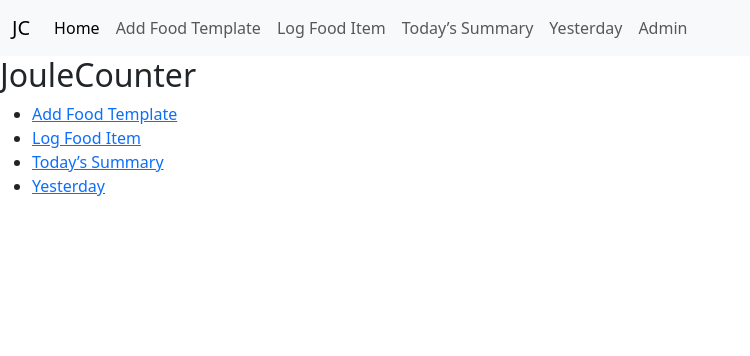
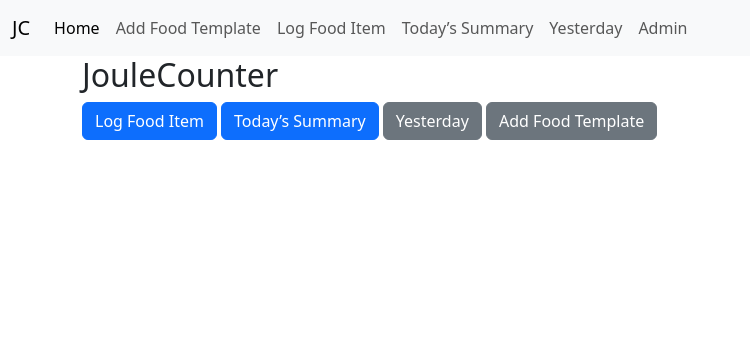
Before and after one commit to ww24e018/joulecounter, a Django app: page / in a window 1280 px wide. Shown: the top 356 px of the page, without its empty margins (0-750 px from the left). Run offline with Django 5.2, Linux system fonts and the light colour scheme; the visitor is signed in with stand-in values (Sample User, id 1).

Commit message:
links and layout

```diff
--- a/counter/templates/counter/overview.html
+++ b/counter/templates/counter/overview.html
@@ -2,10 +2,11 @@
 {% extends "base.html" %}
 {% block content %}
 <h2>JouleCounter</h2>
-<ul>
-  <li><a href="{% url 'add_template' %}">Add Food Template</a></li>
-  <li><a href="{% url 'log_item' %}">Log Food Item</a></li>
-  <li><a href="{% url 'daily_summary' 0 %}">Today’s Summary</a></li>
-  <li><a href="{% url 'daily_summary' 1 %}">Yesterday</a></li>
-</ul>
+
+<div>
+    <a class="btn btn-primary" role="button" href="{% url 'log_item' %}">Log Food Item</a>
+    <a class="btn btn-primary" role="button" href="{% url 'daily_summary' 0 %}">Today’s Summary</a>
+    <a class="btn btn-secondary" role="button" href="{% url 'daily_summary' 1 %}">Yesterday</a>
+    <a class="btn btn-secondary" role="button"href="{% url 'add_template' %}">Add Food Template</a></li>
+</div>
 {% endblock %}
--- a/templates/base.html
+++ b/templates/base.html
@@ -26,7 +26,7 @@
       </div>
     </nav>
 
-    <main>
+    <main class="container">
         {% block content %}{% endblock %}
     </main>
 
```
Also changed, not shown: counter/templates/counter/daily_summary.html (+8 -2 lines), counter/templates/counter/log_item.html (+10 -5 lines).
